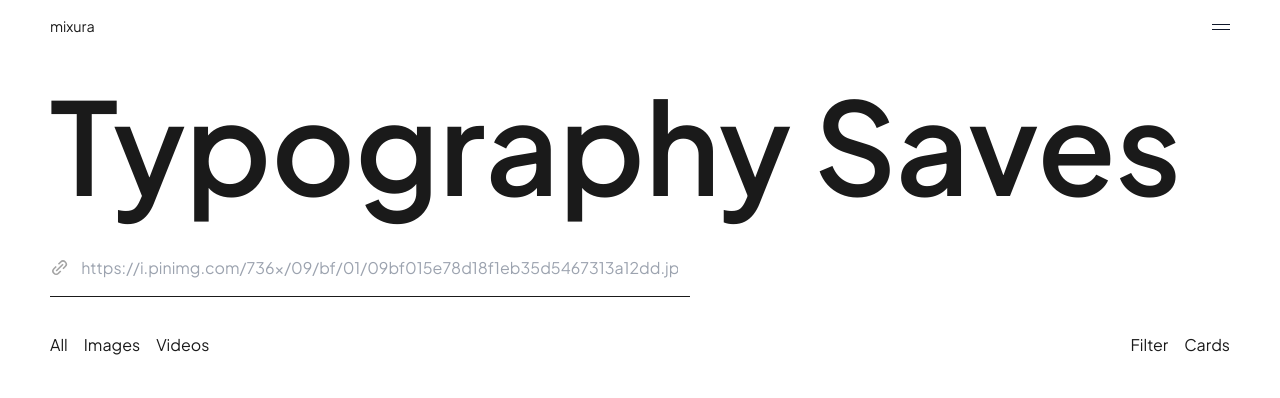
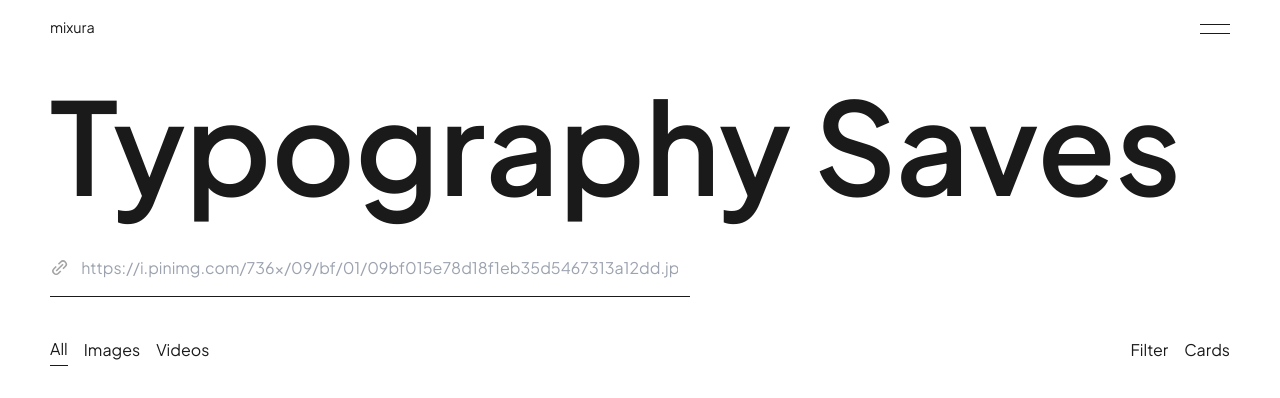
Before and after one commit to Jimuelzxc/mixura-v2, a React (Vite) app: page / in a window 1280 px wide. Shown: the top 398 px of the page. Built offline with nearby package versions, Linux system fonts and the light colour scheme.

Commit message:
Creating Reusable Dropdwon

```diff
--- a/src/App.css
+++ b/src/App.css
@@ -0,0 +1,5 @@
+
+
+.line {
+    offset-anchor: left center;
+}
--- a/src/App.jsx
+++ b/src/App.jsx
@@ -7,11 +7,11 @@ import Navbar from "@/components/Navbar";
 import Hero from "@/components/Hero";
 import InputMain from "@/components/InputMain";
 import CardList from "@/components/Cards/CardList";
-import { useEffect, useState } from "react";
 
+import { useTabStore } from "@/stores/useTabStore";
 function App() {
-  const [tabs, setTabs] = useState("")
-  useEffect(() => {console.log(tabs)},[tabs])
+  const selectedTab = useTabStore((state) => state.selectedTab);
+  const setSelectedTab = useTabStore((state) => state.setSelectedTab);
   return (
     <DefaultLayout>
       <Navbar />
@@ -20,9 +20,24 @@ function App() {
         <InputMain />
         <div id="tabs-dropdown" className="flex justify-between py-4 mt-5">
           <div id="tabs" className="flex flex-row gap-4">
-            <button onClick={() => setTabs("all")}>All</button>
-            <button onClick={() => setTabs("images")}>Images</button>
-            <button onClick={() => setTabs("videos")}>Videos</button>
+            <button
+              onClick={() => setSelectedTab("all")}
+              className={`py-1 ${selectedTab === "all" && "border-b border-dark "}`}
+            >
+              All
+            </button>
+            <button
+              onClick={() => setSelectedTab("images")}
+              className={`py-1 ${selectedTab === "images" && "border-b border-dark"}`}
+            >
+              Images
+            </button>
+            <button
+              onClick={() => setSelectedTab("videos")}
+              className={`py-1 ${selectedTab === "videos" && "border-b border-dark"}`}
+            >
+              Videos
+            </button>
           </div>
           <div id="dropdown" className="flex flex-row gap-4">
             <button>Filter</button>
--- a/src/components/Cards/CardList.jsx
+++ b/src/components/Cards/CardList.jsx
@@ -2,17 +2,27 @@ import { useEffect } from "react";
 import Card from "./Card";
 import { useCardListStore } from "@/stores/useCardListStore";
 import { AddDataFromLocalStorage } from "@/utils/localstorage";
+import { useTabStore } from "@/stores/useTabStore";
+
 export default function CardList() {
+  const selectedTab = useTabStore((state) => state.selectedTab);
   const cards = useCardListStore((state) => state.cards);
   useEffect(() => {
     AddDataFromLocalStorage("cards", cards);
-    console.log(cards)
+    console.log(cards);
   }, [cards]);
   return (
     <div id="card-list" className="columns-3 py-10">
       {cards.map((card) => {
-        return <Card key={card.id} card={card} />;
+        if (
+          selectedTab === "all" ||
+          (selectedTab === "images" && card.file.type === "image") ||
+          (selectedTab === "videos" && card.file.type === "video")
+        ) {
+          return <Card key={card.id} card={card} />;
+        }
       })}
     </div>
   );
 }
+//
--- /dev/null
+++ b/src/components/Dropdown/Dropdown.jsx
@@ -0,0 +1,11 @@
+export default function Dropdown({className, dropdownRef, children }) {
+  return (
+    <div
+      ref={dropdownRef}
+      id="dropdown"
+      className={`flex flex-col items-end relative ${className}`}
+    >
+      {children}
+    </div>
+  );
+}
--- /dev/null
+++ b/src/components/Dropdown/DropdownMenu.jsx
@@ -0,0 +1,9 @@
+export default function DropdownMenu({className, children}) {
+  return (
+    <div
+      id="dropdown-menu"
+      className={`border p-2 absolute translate-y-6 px-5 flex flex-col gap-6 w-[150px] py-2 ${className}`}>
+        {children}
+    </div>
+  );
+}
--- /dev/null
+++ b/src/components/Dropdown/DropdownTrigger.jsx
@@ -0,0 +1,9 @@
+export default function DropdownTrigger({className, onClick, children }) {
+  return (
+    <div>
+      <button id="dropdown-trigger" className={`${className}`} onClick={onClick}>
+        {children}
+      </button>
+    </div>
+  );
+}
--- a/src/components/Navbar.jsx
+++ b/src/components/Navbar.jsx
@@ -1,16 +1,38 @@
 import Wrapper from "@/layouts/Wrapper";
-import { useScrollStore } from "@/stores/useScrollStore";
-import { useEffect } from "react";
+
+import { useToggleClickOutside } from "@/hooks/useToggleClickOutside";
+
+import Dropdown from "./Dropdown/Dropdown";
+import DropdownTrigger from "./Dropdown/DropdownTrigger";
+import DropdownMenu from "./Dropdown/DropdownMenu";
+
 export default function Navbar() {
+  const navbarMenu = useToggleClickOutside(false);
   return (
     <div
       id="navbar"
-      className={`fixed top-0 bg-white/90 backdrop-blur-sm w-full ease-out duration-150 z-10 ${
-      null}`}
-    >
+      className={`fixed top-0 bg-white/90 backdrop-blur-sm w-full ease-out duration-150 z-10`}>
       <Wrapper className="flex justify-between items-center py-4">
         <div className="text-[0.9em]">mixura</div>
-        <div className="border-t border-b h-[6px] border-slate-900 w-[18px] cursor-pointer"></div>
+        <Dropdown dropdownRef={navbarMenu.ref}>
+          <DropdownTrigger
+            onClick={() => navbarMenu.setToggle(!navbarMenu.toggle)}>
+            <div className="h-[10px] w-[30px] border-t border-b border-dark"></div>
+          </DropdownTrigger>
+          {navbarMenu.toggle && (
+            <DropdownMenu>
+              <div className="flex flex-col items-start gap-2">
+                <button>New</button>
+                <button>Save</button>
+                <button>Open</button>
+              </div>
+              <div
+                id="dropdown-item-group"
+                className="flex justify-start border-t py-2">
+                <button className="text-start">Create Card</button>
+              </div>
+            </DropdownMenu>)}
+        </Dropdown>
       </Wrapper>
     </div>
   );
--- /dev/null
+++ b/src/components/Tab.jsx
@@ -0,0 +1,15 @@
+import { useTabStore } from "@/stores/useTabStore";
+
+export default function Tab({ title, key }) {
+  const selectedTab = useTabStore((state) => state.selectedTab);
+  const setSelectedTab = useTabStore((state) => state.setSelectedTab);
+
+  return (
+    <button
+      onClick={() => setSelectedTab(key)}
+      className={`${selectedTab === key && "border-b border-dark"}`}
+    >
+      {title}
+    </button>
+  );
+}
--- /dev/null
+++ b/src/hooks/useToggleClickOutside.js
@@ -0,0 +1,17 @@
+import { useState, useRef, useEffect } from "react";
+export const useToggleClickOutside = (initialValue) => {
+  const [toggle, setToggle] = useState(initialValue);
+  const ref = useRef();
+  const handleClickOutside = (event) => {
+    if (ref.current && !ref.current.contains(event.target)) {
+      setToggle(false);
+    }
+  };
+  useEffect(() => {
+    document.addEventListener("mousedown", handleClickOutside);
+    return () => {
+      document.removeEventListener("mousedown", handleClickOutside);
+    };
+  }, []);
+  return { toggle, setToggle, ref };
+};
--- a/src/layouts/DefaultLayout.jsx
+++ b/src/layouts/DefaultLayout.jsx
@@ -13,7 +13,7 @@ export default function DefaultLayout({ className, children }) {
       {children}
       <button
         className={`z-20 drop-shadow-2xl fixed right-0 overflow-hidden border-[2px] border-white/20 bottom-0 m-20 p-1 backdrop-blur-md   bg-white/20 py-6 translate-y-[100px] ease-[cubic-bezier(.86,-0.05,.16,1.26)] duration-300 opacity-0 ${
-          scrollValue > 430 && "translate-y-[-20px] opacity-90"
+          scrollValue > 430 && "translate-y-[-40px] opacity-90"
         }`}
         onClick={handleScrollToTop}
       >
--- /dev/null
+++ b/src/stores/useTabStore.js
@@ -0,0 +1,10 @@
+import { create } from "zustand";
+
+export const useTabStore = create((set) => ({
+
+    selectedTab: "all",
+    setSelectedTab: (tab) => {
+        set({selectedTab: tab})
+    }
+
+}))
```
